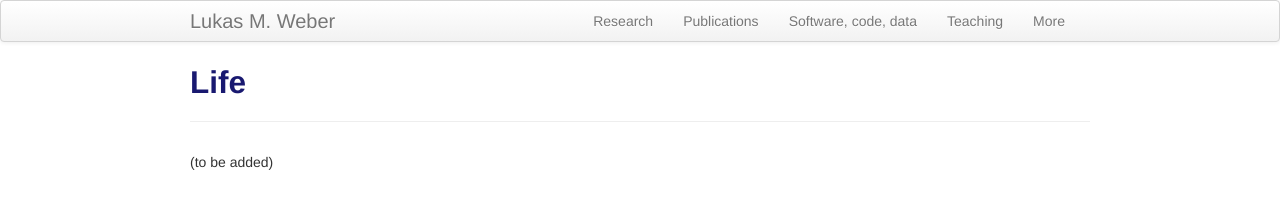
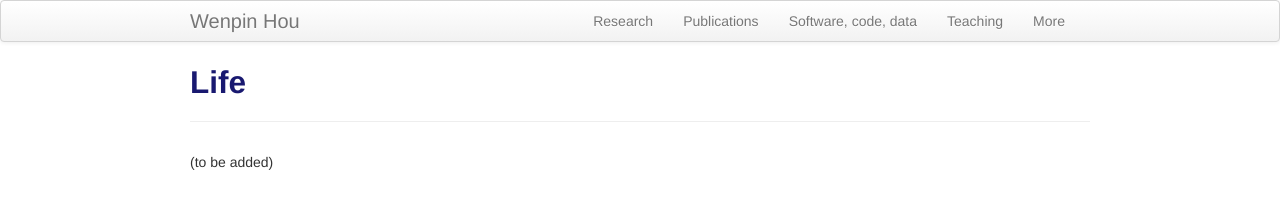
Before and after one commit to Winnie09/Wenpin_Hou, a Jekyll site: the page built from pages/life.md, in a window 1280 px wide. Shown: the top 203 px of the page. Built offline with Jekyll 4.4.1, drawn with Linux system fonts in a browser that asks for light colours.

Commit message:
edit config

```diff
--- a/_config.yml
+++ b/_config.yml
@@ -8,15 +8,15 @@ highlighter: rouge
 # Themes are encouraged to use these universal variables
 # so be sure to set them if your theme uses them.
 #
-title : Lukas M. Weber
+title : Wenpin Hou
 author :
-  name : Lukas M. Weber
-  email : lukas.weber@jhu.edu
-  github : lmweber
-  twitter : lmwebr
+  name : Wenpin Hou
+  email : whou10@jhu.edu
+  github : Winnie09
+  twitter : HWenpin
 
 # NOTE: Replacing this next line with your own URL
-production_url : https://lmweber.github.io/
+production_url : https://winnie09.github.io/
 
 # Tell Github to use the kramdown markdown interpreter
 # (see https://help.github.com/articles/migrating-your-pages-site-from-maruku)
@@ -51,7 +51,7 @@ JB :
   #     This means always setting the protocol (http|https) or prefixing with "/"
   #
   # NOTE: Replace this next line with your own URL, likely with username.github.io
-  BASE_PATH : https://lmweber.github.io
+  BASE_PATH : https://winnie09.github.io
 
   # By default, the asset_path is automatically defined relative to BASE_PATH plus the enabled theme.
   # ex: [BASE_PATH]/assets/themes/[THEME-NAME]
```
